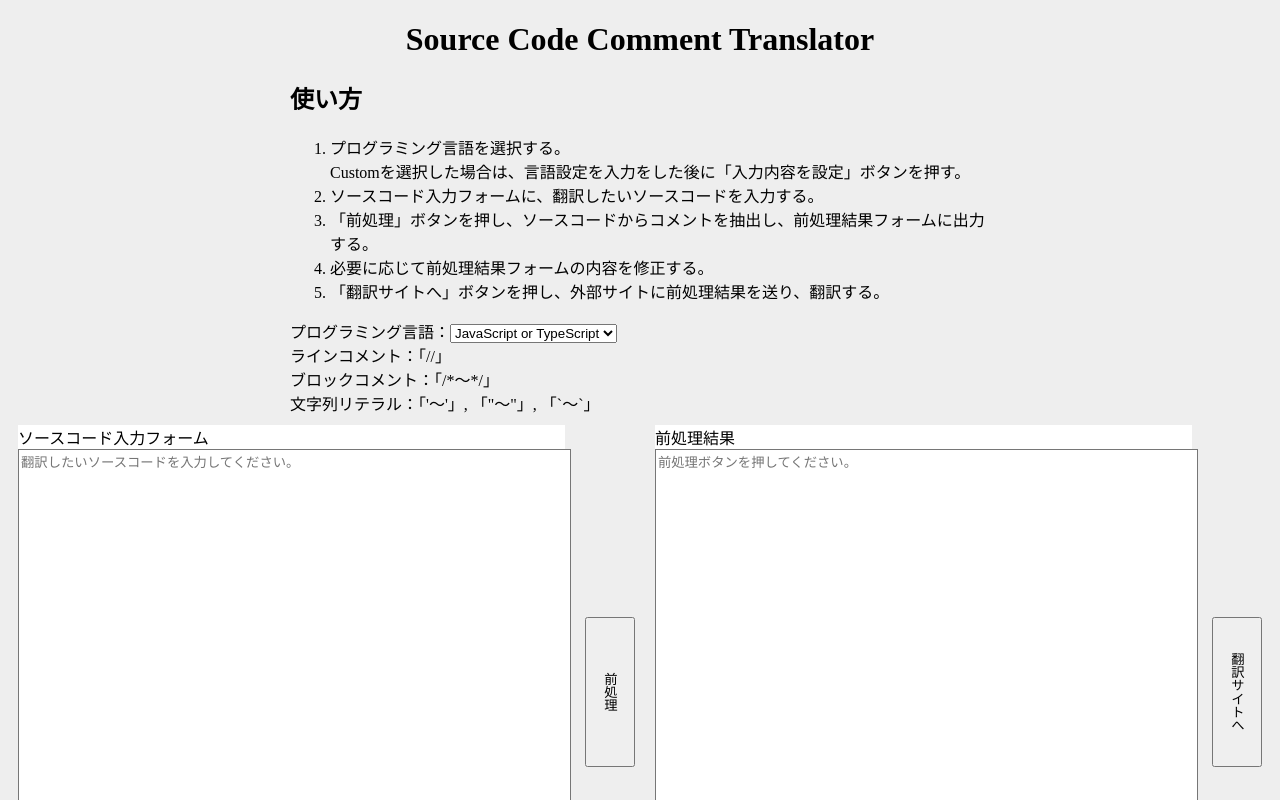
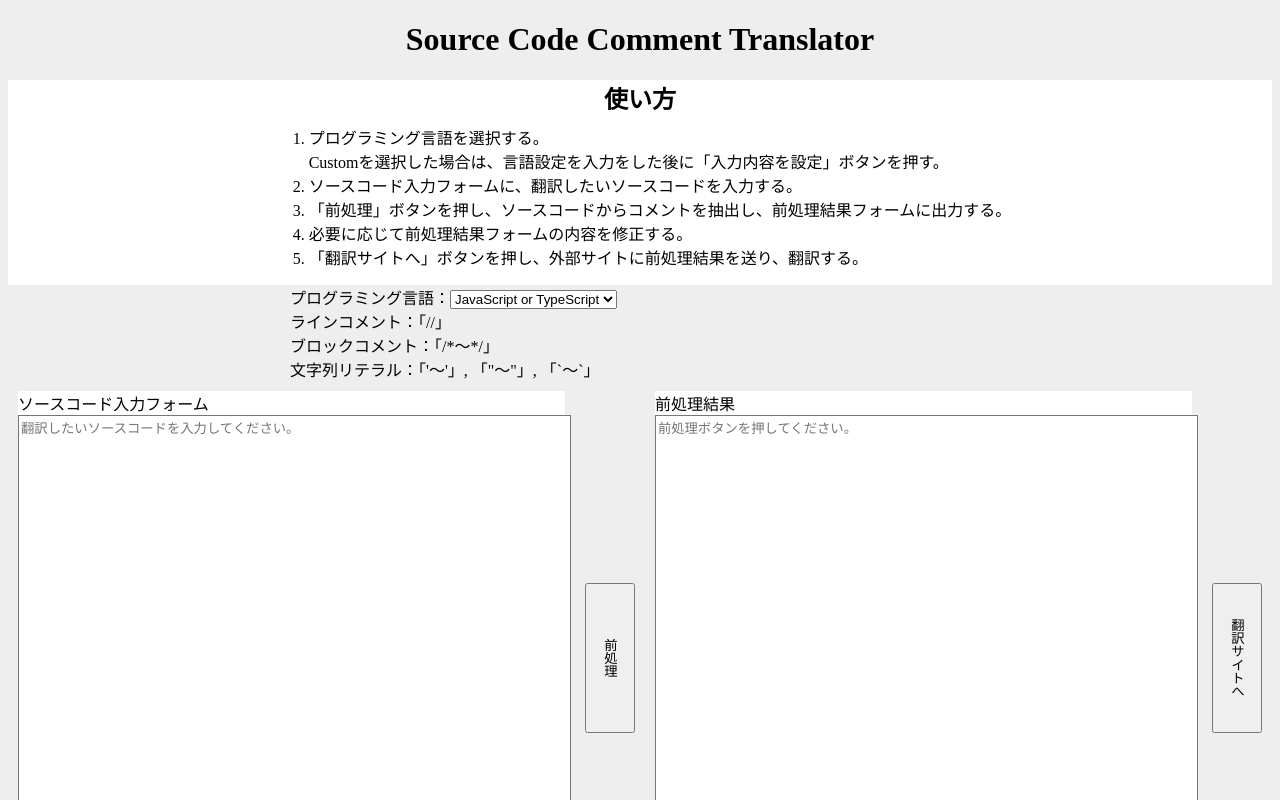
Before and after one commit to ytgw/CodeCommentTranslator, a React (Create React App) app: page / in a window 1280 px wide. Shown: the top 800 px of the page. Built offline with nearby package versions, Linux system fonts and the light colour scheme.

Commit message:
マニュアルのデザインを変更

```diff
--- a/src/index.css
+++ b/src/index.css
@@ -9,11 +9,19 @@ h1 {
 }
 
 .Manual {
-  background: #eeeeee;
+  background: #ffffff;
+  text-align: center;
+}
+
+.Manual > h2 {
+  margin-top: 5px;
+  margin-bottom: 5px;
+}
+
+.Manual > ol {
+  margin-top: 5px;
+  display: inline-block;
   text-align: left;
-  width: 700px;
-  margin-left: auto;
-  margin-right: auto;
 }
 
 /* ====================================================================== */
```
